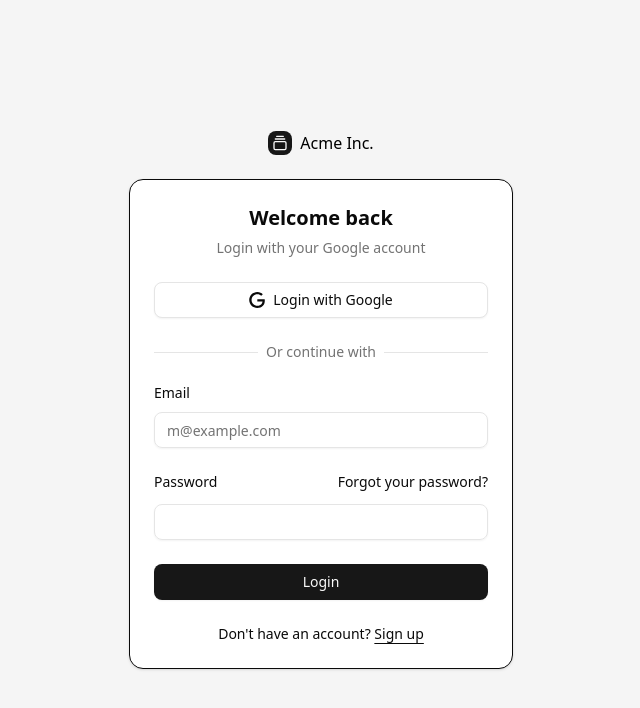
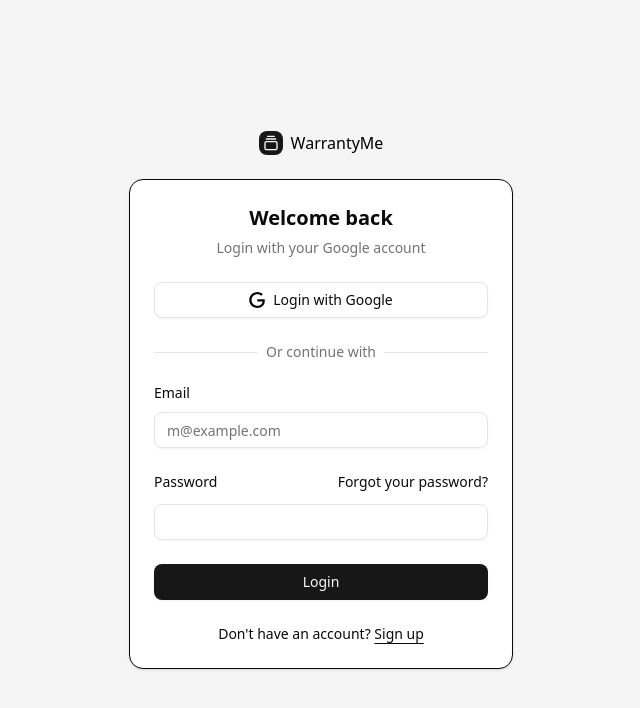
Before and after one commit to sahilbaig/gword-frontend, a Next.js app: page / in a window 1280 px wide. Shown: the top 708 px of the page, without its empty margins (319-959 px from the left). Built offline with nearby package versions, Linux system fonts and the light colour scheme; no server answers.

Commit message:
updaet readme

```diff
--- a/src/app/login/page.tsx
+++ b/src/app/login/page.tsx
@@ -9,7 +9,7 @@
           <div className="bg-primary text-primary-foreground flex size-6 items-center justify-center rounded-md">
             <GalleryVerticalEnd className="size-4" />
           </div>
-          Acme Inc.
+          WarrantyMe
         </a>
         <LoginForm />
       </div>
```
Also changed, not shown: 1 other file (tests, documents, lock files or other folders).
